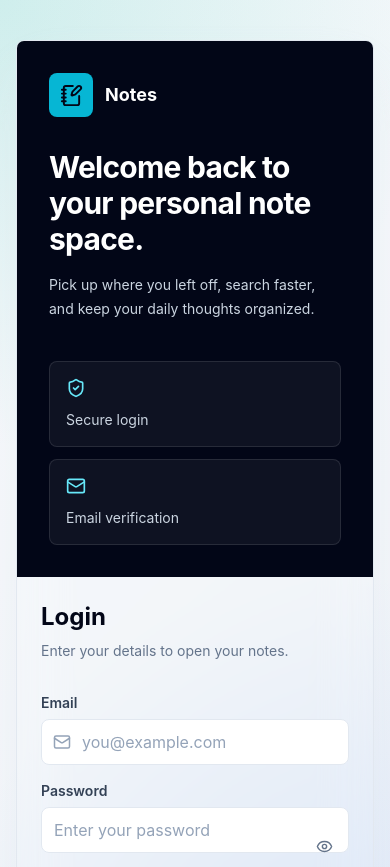
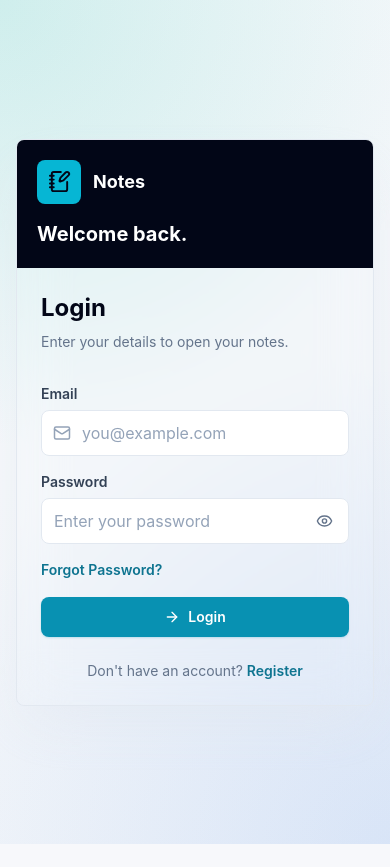
Before and after one commit to nitin01924/note-app, a React (Vite) app in the folder Frontend/: page / in a window 390 px wide. Shown: the top 867 px of the page. After the commit the page ends 844 px from the top, so only its background shows below. Built offline with nearby package versions, Linux system fonts and the light colour scheme.

Commit message:
Fix auth form mobile layout and password toggle alignment

```diff
--- a/Frontend/src/components/Input.jsx
+++ b/Frontend/src/components/Input.jsx
@@ -48,7 +48,7 @@ const Input = ({
           <button
             type="button"
             aria-label={showPassword ? "Hide password" : "Show password"}
-            className="focus-ring absolute right-2 top-1/2 rounded-md p-2 text-slate-500 transition hover:bg-slate-100 hover:text-slate-900 dark:text-slate-400 dark:hover:bg-slate-800 dark:hover:text-white"
+            className="focus-ring absolute right-2 top-1/2 flex -translate-y-1/2 items-center justify-center rounded-md p-2 text-slate-500 transition hover:bg-slate-100 hover:text-slate-900 dark:text-slate-400 dark:hover:bg-slate-800 dark:hover:text-white"
             onClick={() => setShowPassword(!showPassword)}
           >
             {showPassword ? <EyeOff size={17} /> : <Eye size={17} />}
--- a/Frontend/src/pages/Login.jsx
+++ b/Frontend/src/pages/Login.jsx
@@ -55,26 +55,29 @@ function Login({ onAuthSuccess }) {
   };
 
   return (
-    <main className="app-shell flex min-h-screen items-center justify-center px-4 py-10 text-slate-950 dark:text-white">
-      <section className="grid w-full max-w-5xl overflow-hidden rounded-lg border border-slate-200 bg-white/78 shadow-2xl shadow-slate-200/60 backdrop-blur-xl dark:border-slate-800 dark:bg-slate-950/76 dark:shadow-black/30 lg:grid-cols-[1fr_0.9fr]">
-        <div className="flex flex-col justify-between gap-10 bg-slate-950 p-8 text-white sm:p-10">
+    <main className="app-shell flex min-h-screen items-center justify-center px-4 py-6 text-slate-950 dark:text-white sm:py-10">
+      <section className="grid w-full max-w-md overflow-hidden rounded-lg border border-slate-200 bg-white/78 shadow-2xl shadow-slate-200/60 backdrop-blur-xl dark:border-slate-800 dark:bg-slate-950/76 dark:shadow-black/30 lg:max-w-5xl lg:grid-cols-[1fr_0.9fr]">
+        <div className="flex flex-col justify-between gap-0 bg-slate-950 p-5 text-white sm:gap-10 sm:p-10">
           <div>
-            <div className="mb-8 flex items-center gap-3">
+            <div className="flex items-center gap-3 sm:mb-8">
               <span className="flex h-11 w-11 items-center justify-center rounded-lg bg-cyan-500 text-slate-950">
                 <NotebookPen size={23} />
               </span>
               <span className="text-lg font-bold">Notes</span>
             </div>
-            <h1 className="max-w-md text-3xl font-bold tracking-tight sm:text-4xl">
+            <h1 className="mt-4 text-xl font-bold sm:hidden">
+              Welcome back.
+            </h1>
+            <h1 className="hidden max-w-md text-3xl font-bold tracking-tight sm:block sm:text-4xl">
               Welcome back to your personal note space.
             </h1>
-            <p className="mt-4 max-w-md text-sm leading-6 text-slate-300">
+            <p className="mt-4 hidden max-w-md text-sm leading-6 text-slate-300 sm:block">
               Pick up where you left off, search faster, and keep your daily
               thoughts organized.
             </p>
           </div>
 
-          <div className="grid gap-3 text-sm text-slate-300 sm:grid-cols-2">
+          <div className="hidden gap-3 text-sm text-slate-300 sm:grid sm:grid-cols-2">
             <div className="rounded-lg border border-white/10 bg-white/5 p-4">
               <ShieldCheck className="mb-3 text-cyan-300" size={20} />
               Secure login
```
